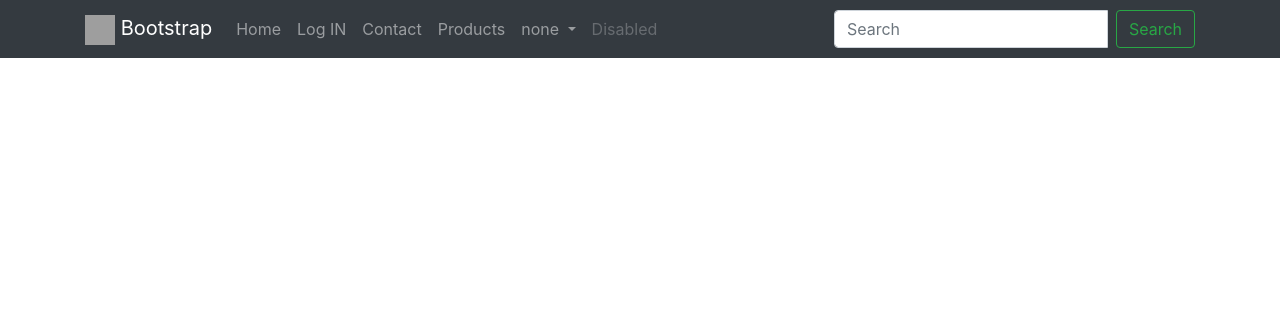
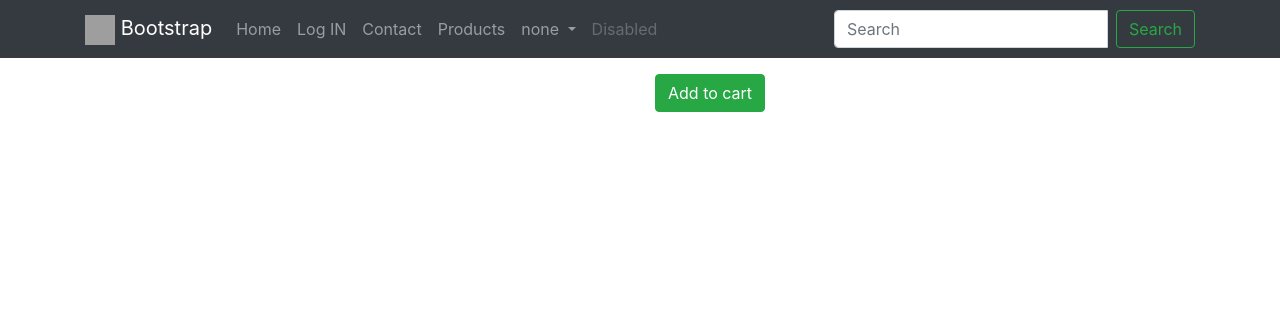
Before and after one commit to SifatIbna/ecommerce-website-project, a Django app: template ecommerce/products/templates/products/detail.html in a window 1280 px wide. Shown: the top 318 px of the page. Run offline with Django 3.2, Linux system fonts and the light colour scheme; the template is opened without the code that fills it, so the values that code supplies are empty; some libraries are stand-ins or nearby versions; grey boxes are pictures that could not be loaded.

Commit message:
updated cart update and integrated with products detail view

```diff
--- /dev/null
+++ b/ecommerce/carts/urls.py
@@ -0,0 +1,11 @@
+from django.urls import path
+
+from .views import (
+    cart_home,
+    cart_update,
+    )
+
+urlpatterns = [
+    path('', cart_home,name = 'home'),
+    path('update/', cart_update, name = 'update'),
+]
--- a/ecommerce/ecommerce/urls.py
+++ b/ecommerce/ecommerce/urls.py
@@ -20,7 +20,6 @@ from django.contrib import admin
 from django.urls import path,include
 from django.views.generic import TemplateView
 
-from carts.views import cart_home
 
 from products.views import (
     product_list_view,
@@ -44,13 +43,14 @@ urlpatterns = [
     path('contact/', contact_page,name='contact'),
     path('login/',login_page,name='login'),
     path('register/',register_page,name='register'),
-    path('products/', include(("products.urls","products"),namespace='products')),
+    path('product/', include(("products.urls","products"),namespace='products')),
     path('search/', include(("search.urls","search"),namespace='search')),
 
 
     path('admin/', admin.site.urls),
 
-    path('cart/',cart_home,name='cart'),
+    #path('cart/',cart_home,name='cart'),
+    path('cart/', include(("carts.urls","carts"),namespace='cart')),
 
 
 ]
--- a/ecommerce/products/templates/products/detail.html
+++ b/ecommerce/products/templates/products/detail.html
@@ -4,7 +4,7 @@
 
 
     <div class ='row'>
-        <div class='column'>
+        <div class='col-12 col-md-6'>
             <h1>{{object.title}} </h1> <br/>
             {{ object.timestamp }} </br>
             {{object.description}} <br/>
@@ -13,6 +13,14 @@
             {% endif %}
 
         </div>
+        <div class='col-12 col-md-6'>
+
+            {% if object in cart.products.all %}
+                In cart <button class='btn btn-link'> Remove? </Remove>
+            {% else %}
+                <button class='btn btn-success'> Add to cart  </Remove>
+            {% endif %}
+        </div>
     </div>
 
 {% endblock %}
```
Also changed, not shown: ecommerce/carts/views.py (+16 -1 lines), ecommerce/products/views.py (+7 -0 lines). Lines whose indentation alone changed are shown as unchanged.
